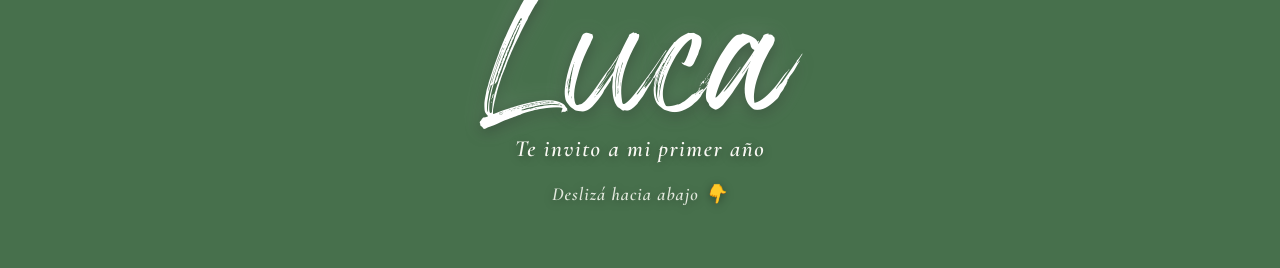
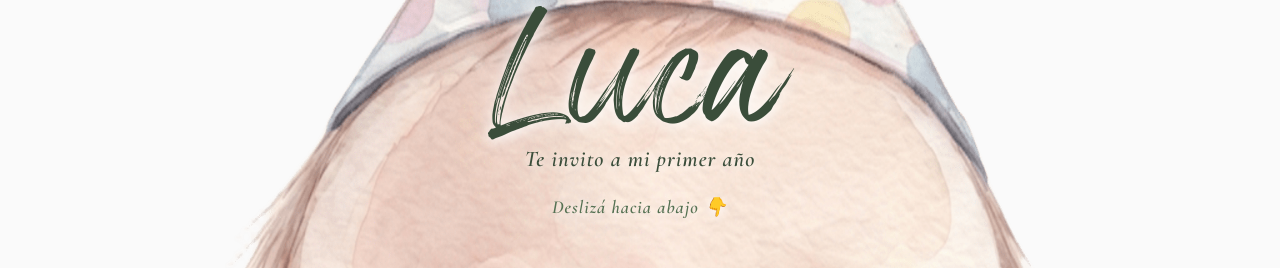
Before and after one commit to WalArg/invitacion_cumple, a React (Vite) app: page / in a window 1280 px wide. Shown: the top 268 px of the page. Built offline with nearby package versions, Linux system fonts and the light colour scheme.

Commit message:
Restore clean natural cover background positioning and dark forest text color

```diff
--- a/src/index.css
+++ b/src/index.css
@@ -49,16 +49,15 @@ body {
   position: relative;
   width: 100%;
   min-height: 100vh;
-  background-color: #47704c; /* Seamlessly matches green top of luca.png */
   background-image: url('/luca.png');
   background-size: cover;
-  background-position: center 280px; /* Positions Luca's face in the lower portion of the screen */
+  background-position: center 45%; /* Natural full-cover positioning */
   background-repeat: no-repeat;
   display: flex;
   flex-direction: column;
   justify-content: flex-start;
   align-items: center;
-  padding: 30px 16px;
+  padding: 40px 16px;
   box-sizing: border-box;
 }
 
@@ -71,31 +70,31 @@ body {
   display: flex;
   flex-direction: column;
   align-items: center;
-  margin-top: 15px;
+  margin-top: 20px;
 }
 
 /* "Luca" - Original Wonderful Branding Calligraphy font */
 .luca-title {
   font-family: 'WonderfulBranding', cursive;
-  font-size: 5.8rem;
+  font-size: 5.5rem;
   font-weight: 400;
-  color: #FFFFFF;
+  color: #3A4D3A;
   margin: 0;
   line-height: 0.9;
-  text-shadow: 0 4px 15px rgba(0, 0, 0, 0.35), 0 0 25px rgba(255, 255, 255, 0.2);
+  text-shadow: 0 2px 12px rgba(255, 255, 255, 0.9), 0 0 25px rgba(255, 255, 255, 0.95);
 }
 
 /* "Te invito a mi primer año" - Elegant Cormorant Garamond font */
 .subtitle-primer-ano {
   font-family: 'Cormorant Garamond', serif;
-  font-size: 1.45rem;
+  font-size: 1.4rem;
   font-weight: 600;
   font-style: italic;
-  letter-spacing: 1.5px;
-  color: #F9F8F3;
+  letter-spacing: 1px;
+  color: #3A4D3A;
   margin-top: 6px;
-  margin-bottom: 20px;
-  text-shadow: 0 2px 10px rgba(0, 0, 0, 0.35);
+  margin-bottom: 24px;
+  text-shadow: 0 2px 10px rgba(255, 255, 255, 0.95);
 }
 
 /* "Deslizá hacia abajo 👇" - Elegant Cormorant Garamond font */
@@ -105,9 +104,9 @@ body {
   font-weight: 600;
   font-style: italic;
   letter-spacing: 1px;
-  color: #E2E8DD;
+  color: #557153;
   animation: bounce 2s infinite;
-  text-shadow: 0 2px 10px rgba(0, 0, 0, 0.35);
+  text-shadow: 0 2px 10px rgba(255, 255, 255, 0.95);
 }
 
 /* Mobile-first container */
```
